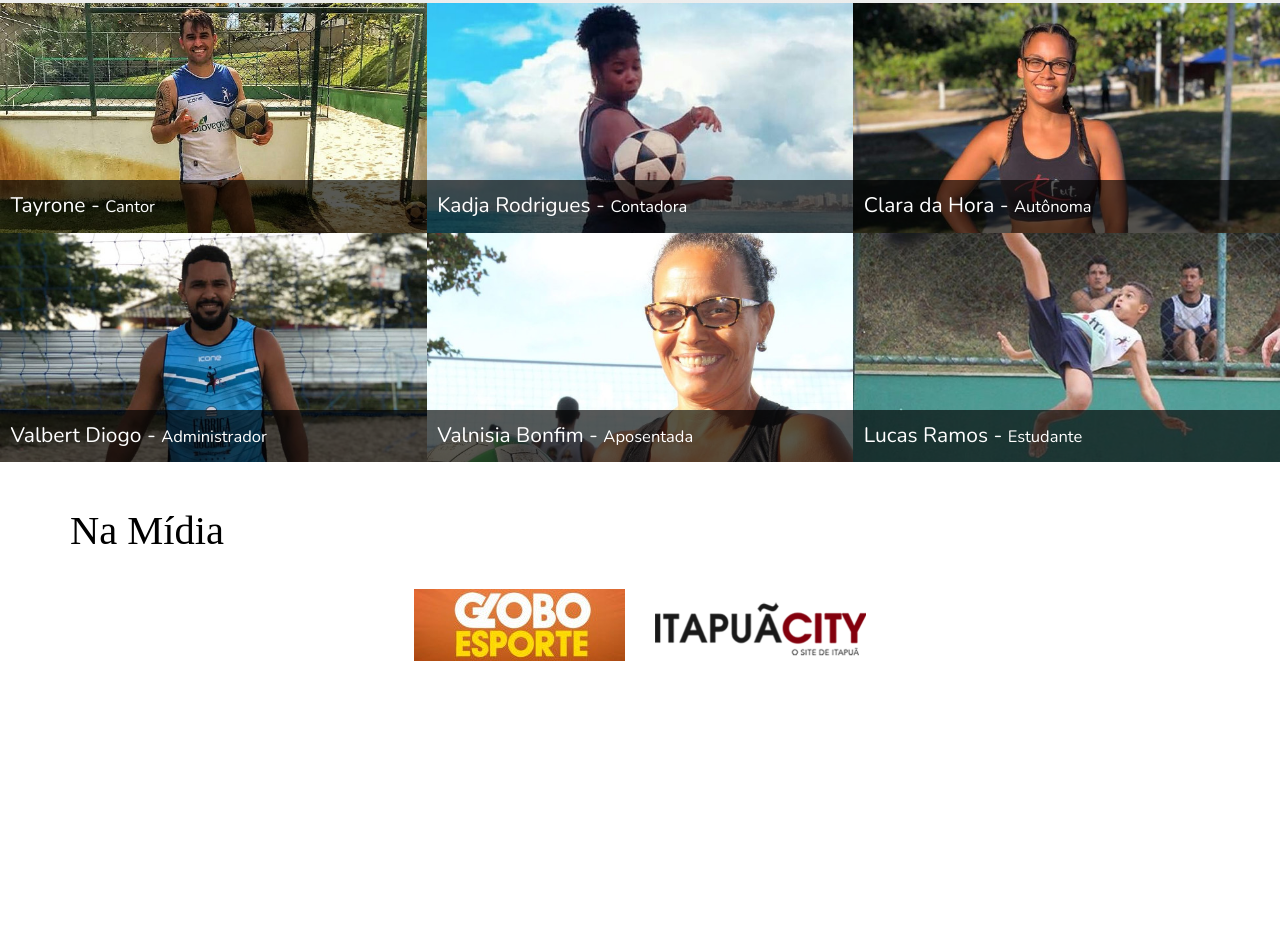
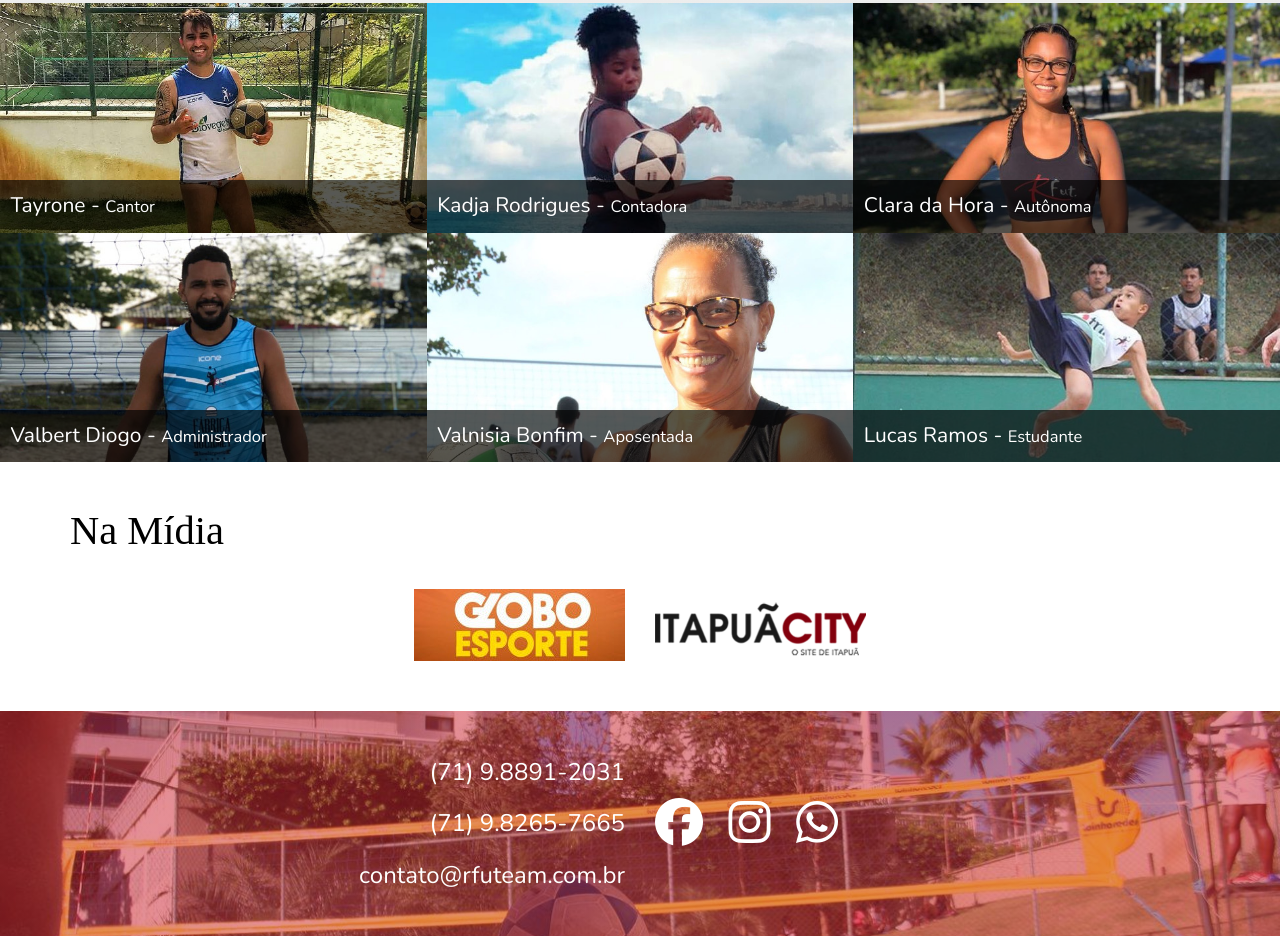
Before and after one commit to wjuniori/rfuteam, a plain HTML site: page index.html in a window 1280 px wide. Shown: the part 1434-2370 px from the top of the page. Before the commit the page ends 2145 px from the top, so only its background shows below. Drawn offline with nearby package versions, Linux system fonts and the light colour scheme; a web font is replaced by a local one.

Commit message:
feat: add footer

```diff
--- a/assets/styles/rfuteam.css
+++ b/assets/styles/rfuteam.css
@@ -40,6 +40,11 @@ h2 {
   font-size: 2.7rem; /* 3.2 */
 }
 
+/* Links ========================= */
+a {
+  text-decoration: none;
+}
+
 /* Header ========================= */
 header {
   min-height: 75vh;
@@ -58,12 +63,13 @@ header {
   align-items: flex-end;
 }
 
-.header__text {
+.box__header {
   margin-bottom: 2.7rem;
 }
 
 /* About Section ========================= */
-section {
+section,
+footer {
   padding-top: 3rem;
   padding-bottom: 3rem;
 }
@@ -164,7 +170,6 @@ section {
   justify-content: center;
   align-items: center;
   font-size: 1.4rem;
-  text-decoration: none;
   background: var(--color-primary);
   color: var(--color-white);
   border-radius: 0.7rem;
@@ -236,8 +241,12 @@ section {
   gap: 2rem;
 }
 
+.media {
+  text-align: center;
+}
+
 .media__link {
-  justify-self: center;
+  display: inline-block;
 }
 
 @media screen and (min-width: 576px) {
@@ -245,12 +254,12 @@ section {
     grid-template-columns: repeat(2, 1fr);
   }
 
-  .media__link:first-child {
-    justify-self: flex-end;
+  .media:first-child {
+    text-align: right;
   }
 
-  .media__link:last-child {
-    justify-self: flex-start;
+  .media:last-child {
+    text-align: left;
   }
 }
 
@@ -259,6 +268,61 @@ section {
   height: auto;
 }
 
+/* Footer ========================= */
+footer {
+  background-image: linear-gradient(
+      0deg,
+      rgba(203, 32, 45, 0.5),
+      rgba(203, 32, 45, 0.5)
+    ),
+    url(../img/arena-le-parc-rfuteam.jpg);
+  background-position: center;
+  background-repeat: no-repeat;
+  background-size: cover;
+
+  color: var(--color-white);
+}
+
+.box__contact {
+  display: grid;
+  grid-template-columns: repeat(1, 1fr);
+  gap: 2rem;
+}
+
+.contact {
+  text-align: center;
+  font-size: 1.6rem;
+}
+
+.contact__item:not(:last-child) {
+  margin-bottom: 1.3rem;
+}
+
+.contact__link {
+  display: inline-block;
+  color: var(--color-white);
+}
+
+.contact__link:not(:last-child) {
+  margin-right: 1.7rem;
+}
+
+@media screen and (min-width: 576px) {
+  .box__contact {
+    grid-template-columns: repeat(2, 1fr);
+  }
+
+  .contact:first-child {
+    text-align: right;
+  }
+
+  .contact:last-child {
+    text-align: left;
+    display: flex;
+    align-items: center;
+  }
+}
+
 /* Responsive ========================= */
 @media screen and (min-width: 768px) {
   html {
--- a/index.html
+++ b/index.html
@@ -76,7 +76,7 @@
     <!-- Header ========================= -->
     <header>
       <div class="container">
-        <div class="box header__text">
+        <div class="box box__header">
           <h1>Faça funcional</h1>
           <h1>Aprenda futevôlei</h1>
         </div>
@@ -256,6 +256,7 @@
             <h2 class="title">Na Mídia</h2>
           </div>
           <div class="box box__media">
+            <div class="media">
               <a
                 target="_blank"
                 href="https://globoplay.globo.com/v/6880789/"
@@ -267,6 +268,8 @@
                   class="media__img"
                 />
               </a>
+            </div>
+            <div class="media">
               <a
                 target="_blank"
                 href="https://www.itapuacity.com.br/projeto-de-futvolei-fomenta-pratica-da-modalidade-em-itapua/"
@@ -280,7 +283,44 @@
               </a>
             </div>
           </div>
+        </div>
       </section>
+
+      <!-- Footer ========================= -->
+      <footer>
+        <div class="container">
+          <div class="box box__contact">
+            <div class="contact">
+              <p class="contact__item">(71) 9.8891-2031</p>
+              <p class="contact__item">(71) 9.8265-7665</p>
+              <p class="contact__item">contato@rfuteam.com.br</p>
+            </div>
+            <div class="contact">
+              <a
+                target="_blank"
+                href="https://www.facebook.com/Rfuteam"
+                class="contact__link"
+              >
+                <i class="fab fa-2x fa-facebook"></i>
+              </a>
+              <a
+                target="_blank"
+                href="https://www.instagram.com/rfuteam/"
+                class="contact__link"
+              >
+                <i class="fab fa-2x fa-instagram"></i>
+              </a>
+              <a
+                target="_blank"
+                href="https://bit.ly/2LoLSgp"
+                class="contact__link"
+              >
+                <i class="fab fa-2x fa-whatsapp"></i>
+              </a>
+            </div>
+          </div>
+        </div>
+      </footer>
     </main>
   </body>
 </html>
```
Also changed, not shown: assets/img/arena-le-parc-rfuteam.jpg (added). Lines whose indentation alone changed are shown as unchanged.
